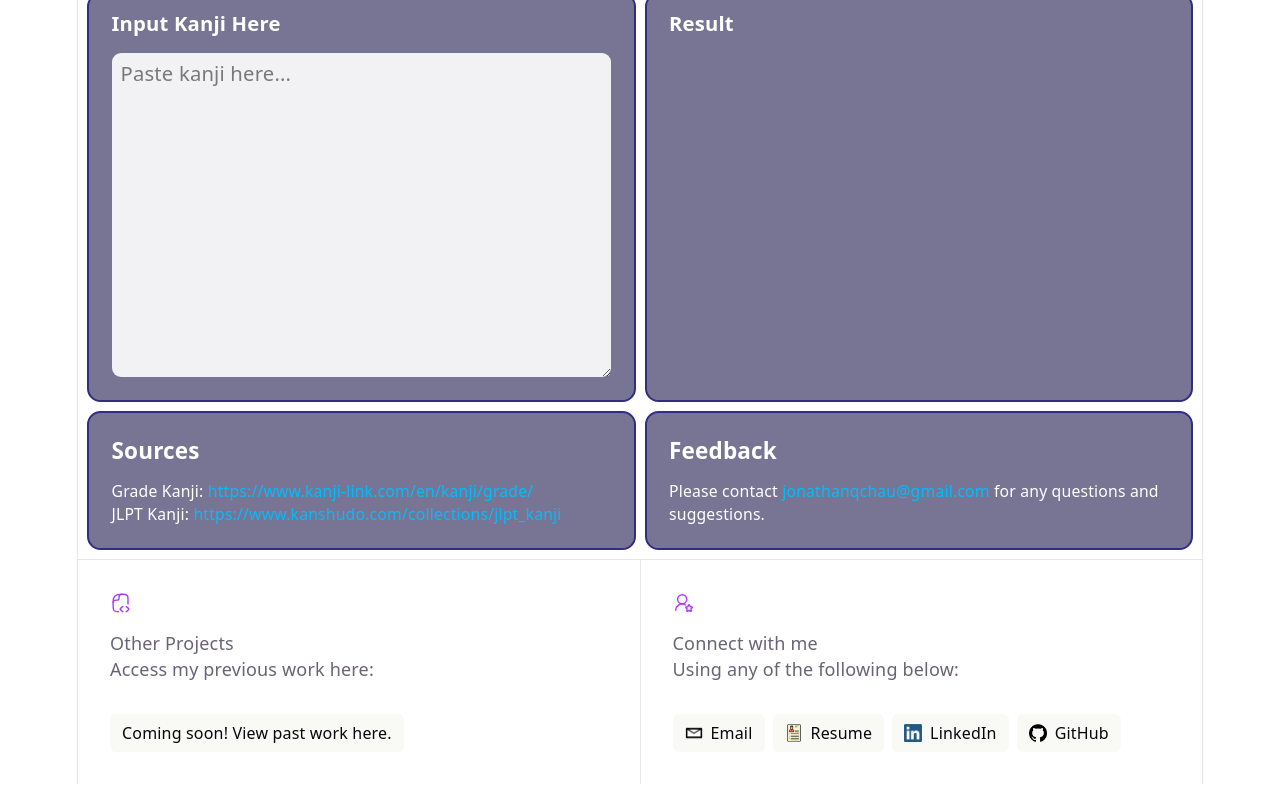
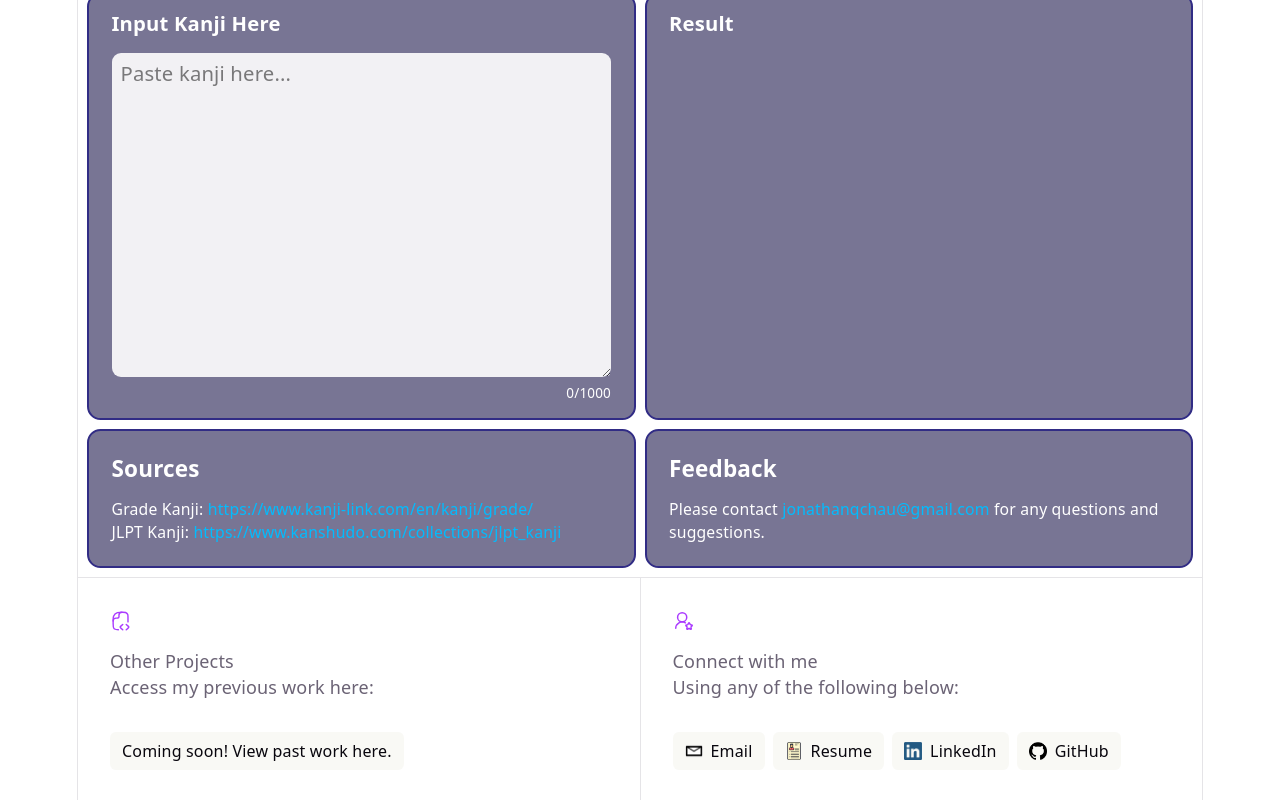
Before and after one commit to RadEagle/Personal-Website-2026, a Next.js app in the folder frontend/: page /projects/kanji in a window 1280 px wide. Shown: the part 632-1432 px from the top of the page. Built offline with nearby package versions, Linux system fonts and the light colour scheme.

Commit message:
implement the counter for the input to prevent crashing

```diff
--- a/frontend/src/app/projects/kanji/Components.tsx
+++ b/frontend/src/app/projects/kanji/Components.tsx
@@ -1,9 +1,10 @@
 "use client";
 import { useState, useRef } from "react";
 import { blob } from "../../../Library/styles";
-import { exampleKanji, kanjiAlgorithms, modes } from "./data";
+import { exampleKanji, kanjiAlgorithms, maxInputLength, modes } from "./data";
 import { email } from "../../../Library/data";
 
+// #region interfaces
 interface TwoElementProps {
   left: React.ReactNode;
   right: React.ReactNode;
@@ -22,6 +23,8 @@ interface SourceLinkProps {
   label: string;
   link: string;
 }
+
+// #endregion
 
 const Title = () => {
   return (
@@ -154,16 +157,24 @@ const Complexity = ({ mode }: ModeDependentProps) => {
 };
 
 const KanjiInput = () => {
+  const [kanjiInput, setKanjiInput] = useState("");
+
   return (
     <div className={`${blob} text-start text-white content-start pt-3`}>
       <h3 className="text-lg font-semibold">Input Kanji Here</h3>
-      {/* Implement a max character limit so page doesn't crash */}
       <textarea
-        name="jp-text"
+        name="kanjiInput"
+        value={kanjiInput}
+        onChange={(e) => setKanjiInput(e.target.value)}
         rows={10}
+        maxLength={maxInputLength}
         placeholder="Paste kanji here..."
+        aria-describedby="kanjiInputCounter"
         className="text-black bg-white/90 rounded-lg text-lg px-2 py-1"
       ></textarea>
+      <p id="kanjiInputCounter" className="text-xs/1 text-end">
+        {kanjiInput.length}/{maxInputLength}
+      </p>
     </div>
   );
 };
--- a/frontend/src/app/projects/kanji/data.ts
+++ b/frontend/src/app/projects/kanji/data.ts
@@ -14,6 +14,7 @@ export const exampleKanji = [
   "東京",
 ];
 
+// #region Algorithm
 interface AlgorithmEntry {
   intro: string;
   legend: LegendItem[];
@@ -250,3 +251,7 @@ export const kanjiAlgorithms: Record<string, AlgorithmEntry> = {
     ],
   },
 };
+
+// #endregion
+
+export const maxInputLength: number = 1000;
```
